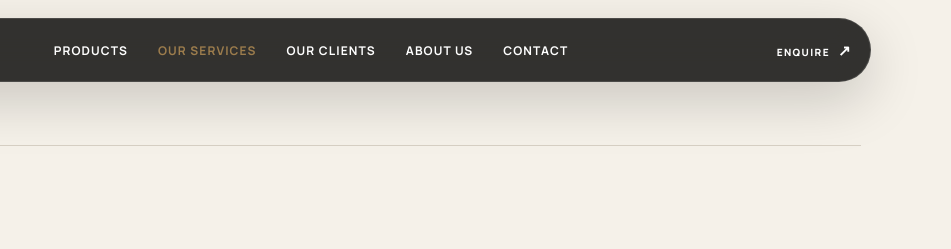
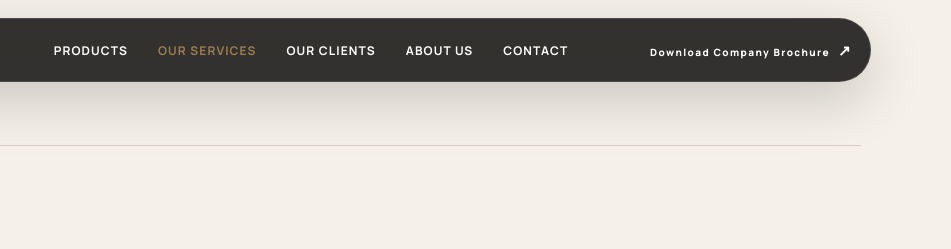
Before and after one commit to Nirmalkumar233/Royal_Cafe, a plain HTML site: page pantry.html in a window 1280 px wide. Shown: the top 249 px of the page, 329-1280 px from the left. Drawn offline with nearby package versions, Linux system fonts and the light colour scheme; grey boxes are pictures that could not be loaded; a web font is replaced by a local one.

Commit message:
Update links for company brochure in pantry.html
Replaced 'ENQUIRE' link with 'Download Company Brochure' link in header and added brochure link to footer.

```diff
--- a/pantry.html
+++ b/pantry.html
@@ -25,7 +25,7 @@
       <a href="about.html">About Us</a>
       <a href="contact.html">Contact</a>
     </nav>
-    <a class="header-cta magnetic" href="contact.html">ENQUIRE<span>↗</span></a>
+     <a class="header-cta magnetic" href="https://profile.royalcafeblr.com">Download Company Brochure<span>↗</span></a>
     <button class="menu" aria-label="Open menu" aria-expanded="false"><i></i><i></i></button>
     <nav class="mobile-nav">
       <a href="products.html">Products</a>
@@ -33,6 +33,7 @@
       <a href="client.html">Our Clients</a>
       <a href="about.html">About Us</a>
       <a href="contact.html">Contact</a>
+      <a href="https://profile.royalcafeblr.com">Download Company Brochure</a>
     </nav>
   </header>
 
@@ -347,6 +348,7 @@
               <li><a href="client.html">Our Clients</a></li>
                 <li><a href="careers.html">Join With Us</a></li>
                 <li><a href="terms.html">Terms & Conditions</a></li>
+              <li><a href="https://profile.royalcafeblr.com">Company Brochure</a></li>
 
             </ul>
         </div>
```
